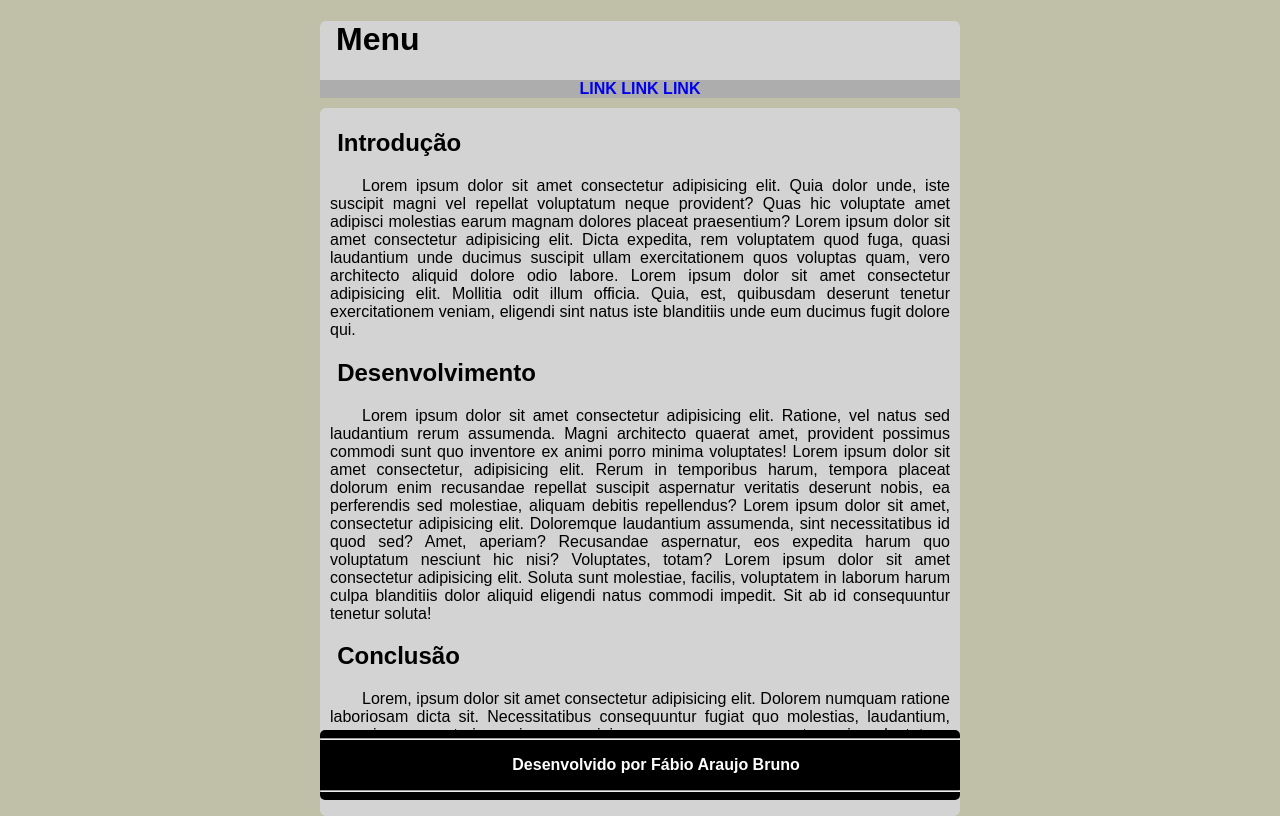
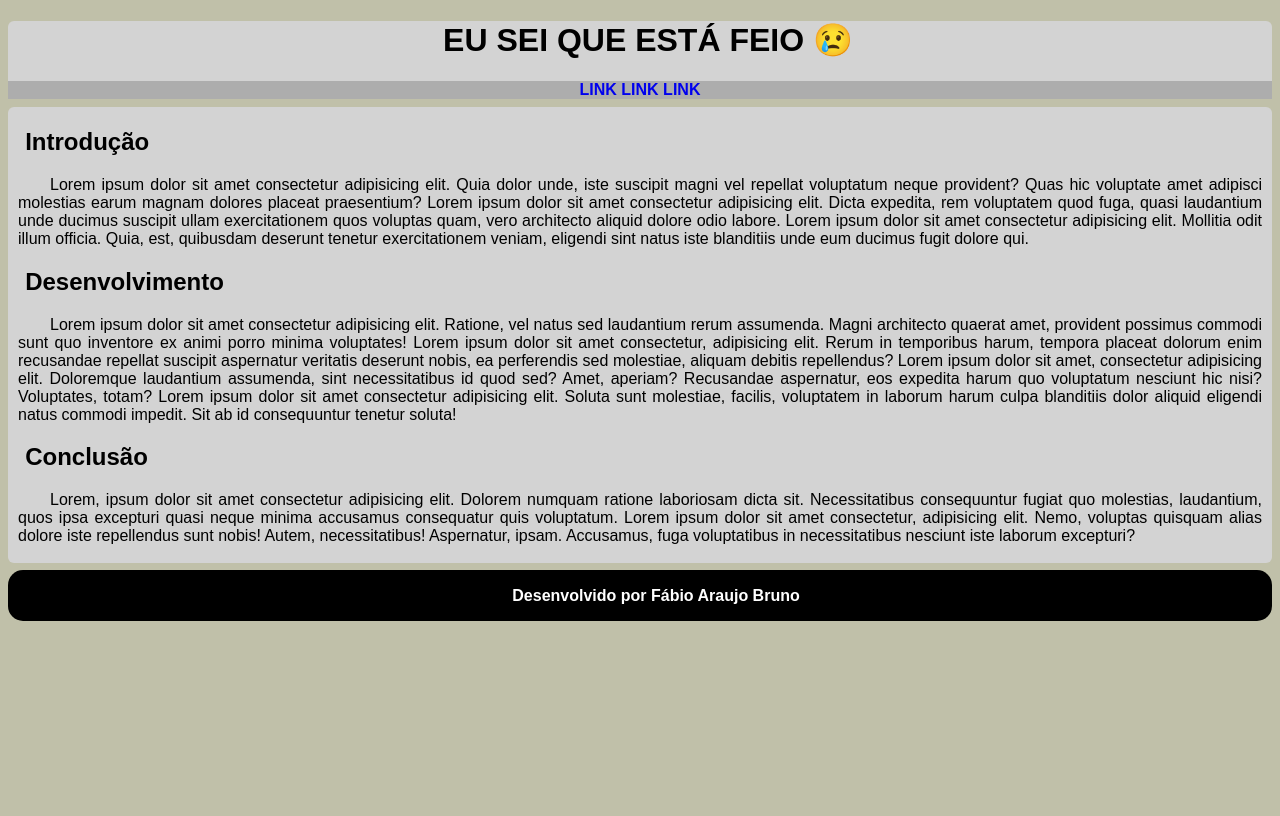
Before and after one commit to Fabio-arbr/Fabio-arbr.github.io, a plain HTML site: page index.html in a window 1280 px wide. Drawn offline with Linux system fonts and the light colour scheme.

Commit message:
Update index.html

```diff
--- a/index.html
+++ b/index.html
@@ -11,8 +11,6 @@ body#caixa02 {
   background-color: rgb(192, 192, 169);
 
   text-align: justify;
-  width: 50vw;
-  margin: auto;
 }
 
 h1 {
@@ -30,14 +28,11 @@ p {
 header {
   background-color: lightgrey;
   border-radius: 6px;
-  margin-bottom: 10px;
+  text-align: center;
 }
 
 nav {
   background-color: rgb(173, 173, 173);
-  text-align: center;
-  margin: auto;
-  box-shadow: 15px;
 }
 
 nav > a {
@@ -49,26 +44,29 @@ main{
   background-color: lightgray;
   border-radius: 6px;
 
- padding: 1px 10px 2px 10px;
+  margin-top: .5rem;
+  margin-bottom: .4rem;
+
+  padding: 1px 10px 2px 10px;
+
 }
 
 footer {
   background-color: black;
   color: white;
   font-weight: bolder;
-  border-radius: 5px;
+  border-radius: 15px;
   text-align: center;
 
-  bottom: 0;
-  position: fixed;
-  width: 50vw;
+  padding-top: 0.05rem;
+  padding-bottom: 0.05rem;
 }
   </style>
   <title>grouping tags</title>
 </head>
 <body id="caixa02">
     <header>
-      <h1>Menu</h1>
+      <h1>EU SEI QUE ESTÁ FEIO &#x1F622; </h1>
       <nav>
         <a href="#">LINK</a>
         <a href="#">LINK</a>
@@ -104,10 +102,8 @@ footer {
     </main>
 
     <footer>
-      <hr>
-        <p>Desenvolvido por Fábio Araujo Bruno</p>
-      <hr>
-      </footer>
+      <p>Desenvolvido por Fábio Araujo Bruno</p>
+    </footer>
 
   </body>
 </html>
```
